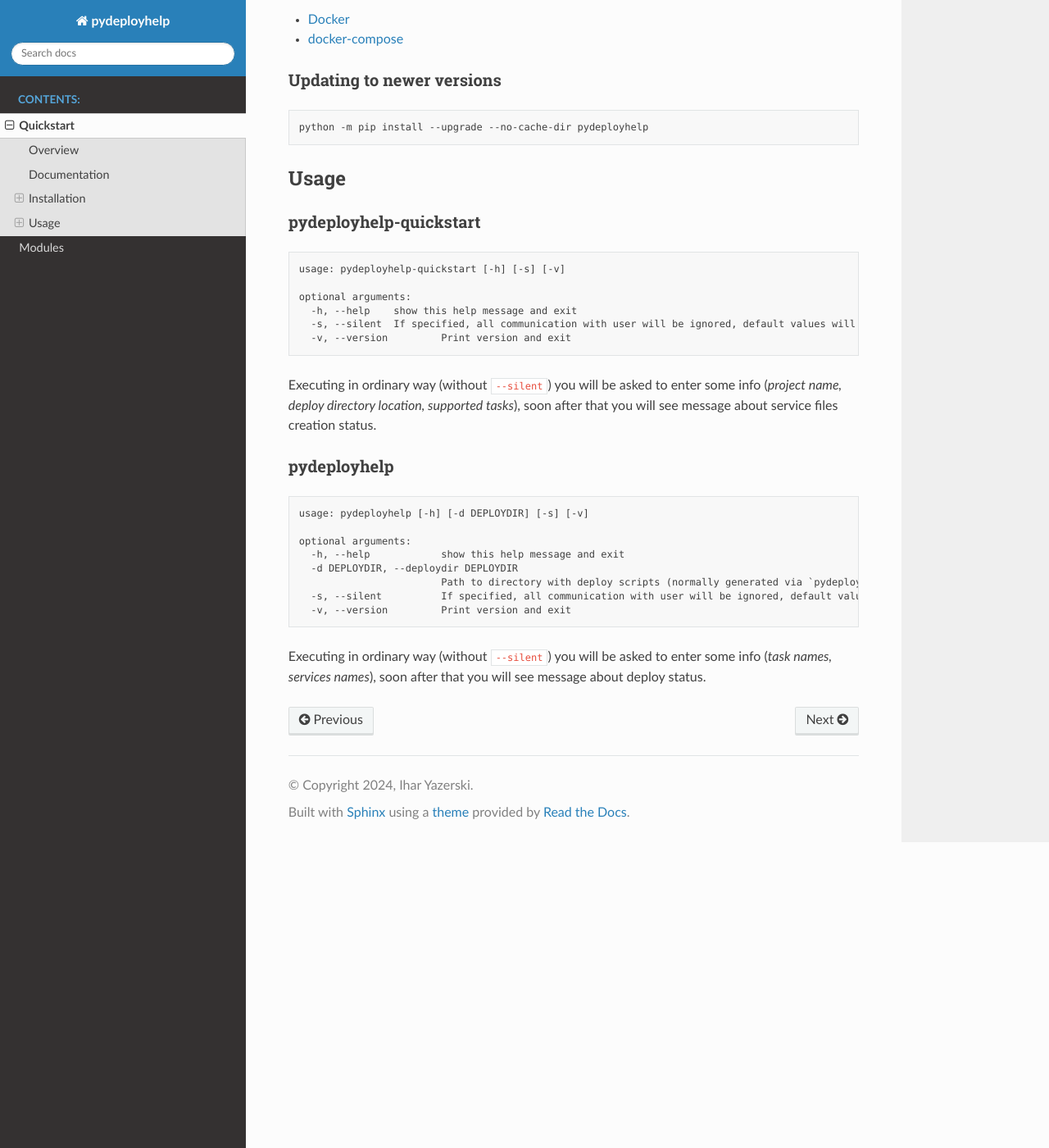
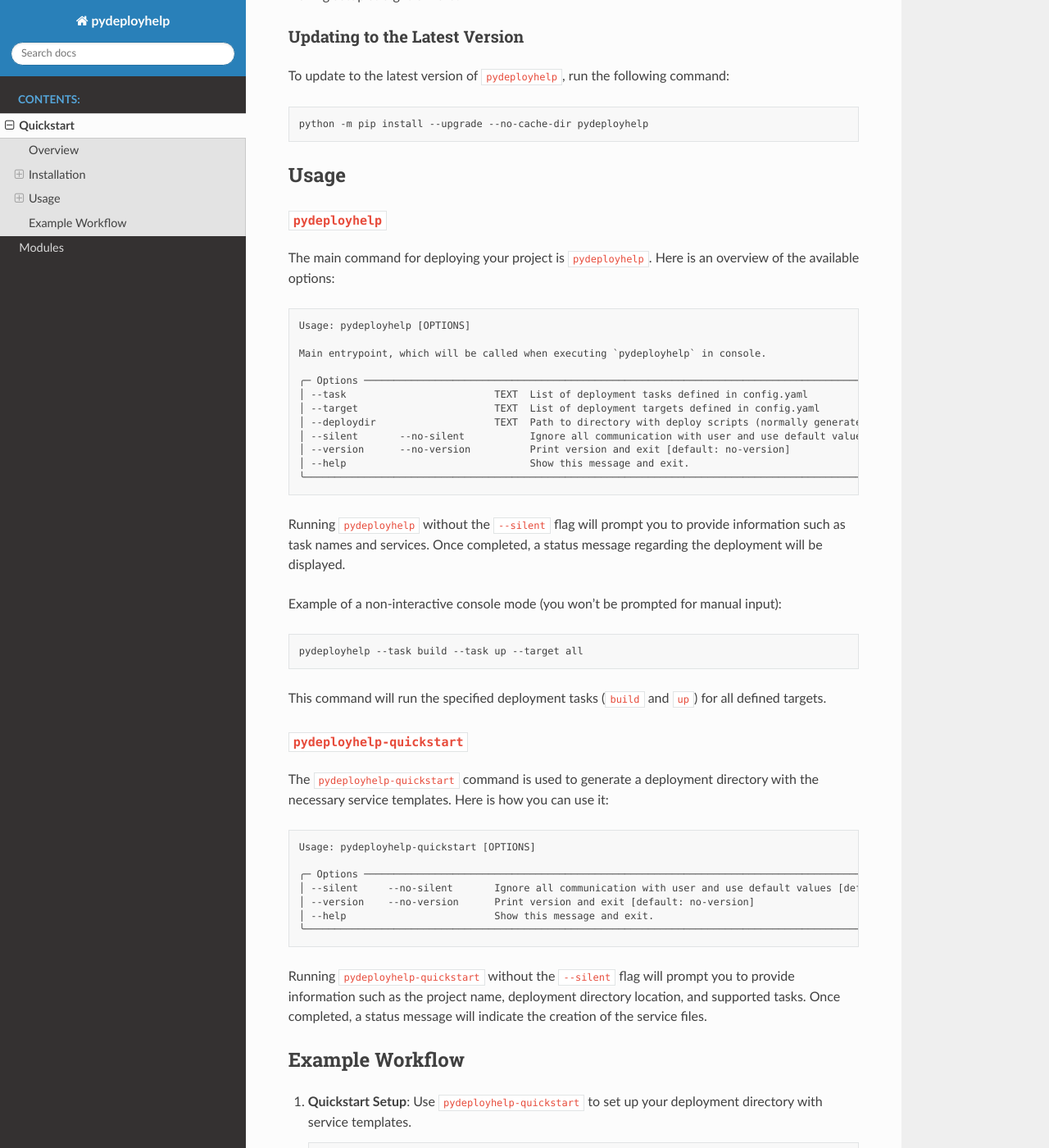
Before and after one commit to iyazerski/pydeployhelp, a Sphinx documentation site: the page built from docs/source/quickstart.rst, in a window 1280 px wide and 1400 px high, scrolled down 960 px. Shown: the whole window at 82% size. Built offline with Sphinx 7.4.7 and the Read the Docs theme 3.1.0, drawn with Linux system fonts in a browser that asks for light colours; some of the changed text lies outside the part shown.

Commit message:
v1.4.2 (#5)
- remove obsolete files;
- update readme;
- add build section to .readthedocs.yaml;
- suppress docker logs while checking its version;

```diff
--- a/docs/source/quickstart.rst
+++ b/docs/source/quickstart.rst
@@ -4,88 +4,109 @@
 Overview
 --------
 
-``pydeployhelp`` is aimed to help integrating deploy (*via Docker*) to
-Python projects. It can be used both as external library (all processors
-can be imported) and as CLI tool.
+``pydeployhelp`` is a tool designed to simplify deploying Python projects using Docker. It can be used as a standalone CLI tool, offering flexibility in integrating deployment processes into your Python workflows.
 
-Following CLI tools will be available after installation:
+After installation, the following CLI tools are available:
 
--  ``pydeployhelp-quickstart``: creates directory with deploy service
-   files templates (*Dockerfile, docker-compose, configs*)
+- ``pydeployhelp``: Deploys your project based on the configuration found in the deployment directory created by ``pydeployhelp-quickstart``.
+- ``pydeployhelp-quickstart``: Sets up a deployment directory with service file templates, including ``Dockerfile``, ``docker-compose``, and configuration files.
 
--  ``pydeployhelp``: performs deploy according to info from deploy
-   directory crated by ``pydeployhelp-quickstart``
-
-Documentation
--------------
-
-Please see the latest documentation at `Read the Docs <https://pydeployhelp.readthedocs.io/>`__
+``pydeployhelp`` makes it easy to containerize and manage your Python applications using Docker, saving you time and reducing complexity in the deployment phase.
 
 Installation
 ------------
 
-``pydeployhelp`` can be installed from ``PyPi``:
+You can install ``pydeployhelp`` from `PyPI <https://pypi.org/project/pydeployhelp/>`_:
 
-.. code:: shell
+.. code-block:: shell
 
     pip install pydeployhelp
 
-Or locally (inside project directory):
+Or install it locally from the project directory:
 
-.. code:: shell
+.. code-block:: shell
 
-    python setup.py install
+    pip install -e .
 
-``pydeployhelp-quickstart`` tool and all code library can be used
-without any external system packages installation.
+Requirements
+~~~~~~~~~~~~
 
-``pydeployhelp`` requires following external packages to be installed:
+``pydeployhelp`` requires `Docker <https://docs.docker.com/>`_ to be installed on your system. The ``pydeployhelp-quickstart`` tool and the core library can be used without installing any additional system-level dependencies, making setup straightforward.
 
--  `Docker <https://docs.docker.com/>`__
+Updating to the Latest Version
+~~~~~~~~~~~~~~~~~~~~~~~~~~~~~~
 
--  `docker-compose <https://docs.docker.com/compose/>`__
+To update to the latest version of ``pydeployhelp``, run the following command:
 
-Updating to newer versions
-~~~~~~~~~~~~~~~~~~~~~~~~~~
-
-.. code:: shell
+.. code-block:: shell
 
     python -m pip install --upgrade --no-cache-dir pydeployhelp
 
 Usage
 -----
 
-pydeployhelp-quickstart
-~~~~~~~~~~~~~~~~~~~~~~~
+``pydeployhelp``
+~~~~~~~~~~~~~~~
 
-.. code:: text
+The main command for deploying your project is ``pydeployhelp``. Here is an overview of the available options:
 
-    usage: pydeployhelp-quickstart [-h] [-s] [-v]
+.. code-block:: text
 
-    optional arguments:
-      -h, --help    show this help message and exit
-      -s, --silent  If specified, all communication with user will be ignored, default values will be used instead
-      -v, --version         Print version and exit
+    Usage: pydeployhelp [OPTIONS]
 
-Executing in ordinary way (without ``--silent``) you will be asked to
-enter some info (*project name, deploy directory location, supported
-tasks*), soon after that you will see message about service files
-creation status.
+    Main entrypoint, which will be called when executing `pydeployhelp` in console.
 
-pydeployhelp
-~~~~~~~~~~~~
+    ╭─ Options ────────────────────────────────────────────────────────────────────────────────────────────────────────────────────────────────────────────────────────────────────────╮
+    │ --task                         TEXT  List of deployment tasks defined in config.yaml                                                                                             │
+    │ --target                       TEXT  List of deployment targets defined in config.yaml                                                                                           │
+    │ --deploydir                    TEXT  Path to directory with deploy scripts (normally generated via `pydeployhelp-quickstart`) [default: deploy]                                  │
+    │ --silent       --no-silent           Ignore all communication with user and use default values [default: no-silent]                                                              │
+    │ --version      --no-version          Print version and exit [default: no-version]                                                                                                │
+    │ --help                               Show this message and exit.                                                                                                                 │
+    ╰──────────────────────────────────────────────────────────────────────────────────────────────────────────────────────────────────────────────────────────────────────────────────╯
 
-.. code:: text
+Running ``pydeployhelp`` without the ``--silent`` flag will prompt you to provide information such as task names and services. Once completed, a status message regarding the deployment will be displayed.
 
-    usage: pydeployhelp [-h] [-d DEPLOYDIR] [-s] [-v]
+Example of a non-interactive console mode (you won't be prompted for manual input):
 
-    optional arguments:
-      -h, --help            show this help message and exit
-      -d DEPLOYDIR, --deploydir DEPLOYDIR
-                            Path to directory with deploy scripts (normally generated via `pydeployhelp-quickstart`)
-      -s, --silent          If specified, all communication with user will be ignored, default values will be used instead
-      -v, --version         Print version and exit
+.. code-block:: shell
 
-Executing in ordinary way (without ``--silent``) you will be asked to
-enter some info (*task names, services names*), soon after that you will
-see message about deploy status.
+    pydeployhelp --task build --task up --target all
+
+This command will run the specified deployment tasks (``build`` and ``up``) for all defined targets.
+
+``pydeployhelp-quickstart``
+~~~~~~~~~~~~~~~~~~~~~~~~~~~
+
+The ``pydeployhelp-quickstart`` command is used to generate a deployment directory with the necessary service templates. Here is how you can use it:
+
+.. code-block:: text
+
+    Usage: pydeployhelp-quickstart [OPTIONS]
+
+    ╭─ Options ────────────────────────────────────────────────────────────────────────────────────────────────────────────────────────────────────────────────────────────────────────╮
+    │ --silent     --no-silent       Ignore all communication with user and use default values [default: no-silent]                                                                    │
+    │ --version    --no-version      Print version and exit [default: no-version]                                                                                                      │
+    │ --help                         Show this message and exit.                                                                                                                       │
+    ╰──────────────────────────────────────────────────────────────────────────────────────────────────────────────────────────────────────────────────────────────────────────────────╯
+
+Running ``pydeployhelp-quickstart`` without the ``--silent`` flag will prompt you to provide information such as the project name, deployment directory location, and supported tasks. Once completed, a status message will indicate the creation of the service files.
+
+Example Workflow
+----------------
+
+1. **Quickstart Setup**: Use ``pydeployhelp-quickstart`` to set up your deployment directory with service templates.
+
+   .. code-block:: shell
+
+       pydeployhelp-quickstart
+
+2. **Edit Configuration**: Customize the generated files (``Dockerfile``, ``docker-compose``, etc.) in the deployment directory to suit your project.
+
+3. **Deploy**: Run ``pydeployhelp`` to start deploying your project.
+
+   .. code-block:: shell
+
+       pydeployhelp --task build --target all
+
+This workflow helps you easily set up a Docker environment and manage your deployments effectively.
--- a/pydeployhelp/__init__.py
+++ b/pydeployhelp/__init__.py
@@ -1 +1 @@
-__version__ = "1.4.1"
+__version__ = "1.4.2"
--- a/pyproject.toml
+++ b/pyproject.toml
@@ -12,7 +12,7 @@
     "License :: OSI Approved :: MIT License",
     "Operating System :: OS Independent",
 ]
-version = "1.4.1"
+version = "1.4.2"
 
 
 [project.urls]
@@ -37,7 +37,7 @@
     "License :: OSI Approved :: MIT License",
     "Operating System :: OS Independent",
 ]
-version = "1.4.1"
+version = "1.4.2"
 
 
 [tool.poetry.dependencies]
```
Also changed, not shown: README.md (+54 -22 lines), docs/source/index.rst (+19 -0 lines), .readthedocs.yaml, 3 other files.
